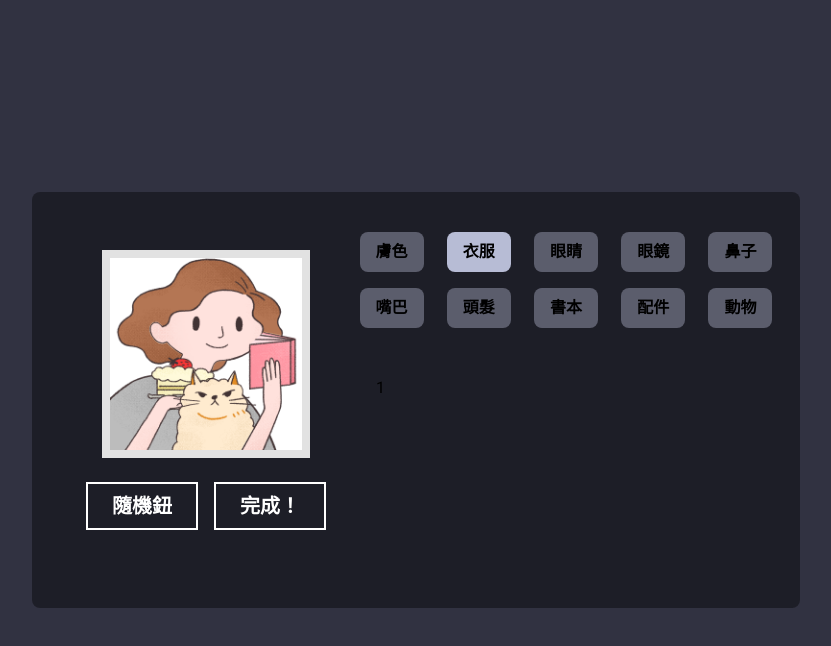
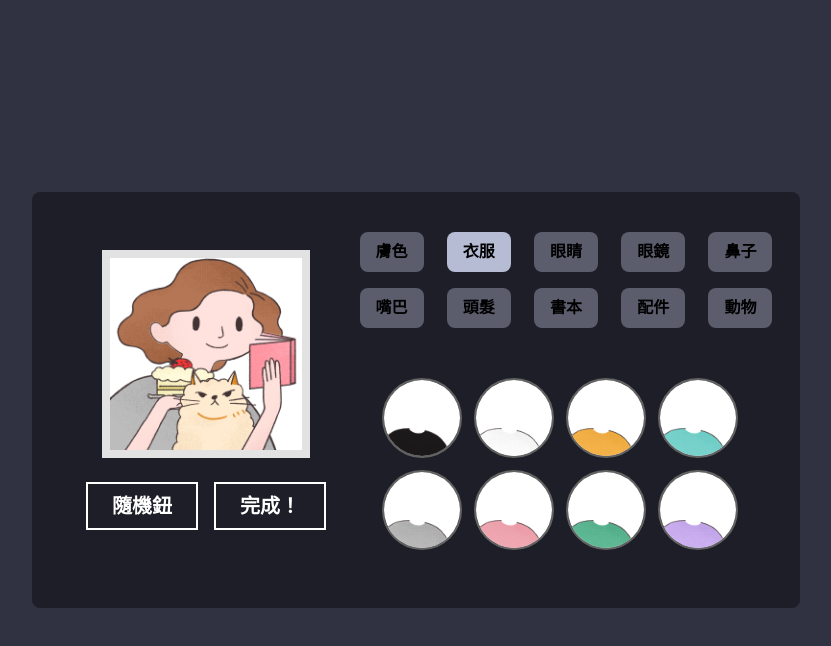
Before and after one commit to one-liang/avatar-doll, a Nuxt app: page / in a window 1280 px wide. Both pictures are taken after a click on the button "衣服". Shown: the top 646 px of the page, without its empty margins (224-1055 px from the left). Built offline with nearby package versions, Linux system fonts and the light colour scheme.

Commit message:
update layout

```diff
--- a/components/Swiper/Body.vue
+++ b/components/Swiper/Body.vue
@@ -1,18 +1,50 @@
 <template>
   <SwiperRows>
     <div
-      v-for="(slide, index) in 5"
-      :key="`Body_${index}`"
+      v-for="body in 8"
+      :key="`Body_${body}`"
       class="swiper-slide"
+      :class="{
+        selected: body === activeItem,
+      }"
     >
-      {{ slide }}
+      <div
+        :class="{
+          'border-4 border-white shadow-inner': body === activeItem,
+        }"
+        class="relative w-20 h-20 overflow-hidden border-2 rounded-full border-gray-dark"
+      >
+        <button
+          :class="`body_${body}`"
+          class="relative w-20 h-20 bg-white bg-center bg-no-repeat bg-cover scale-200 focus:outline-none"
+          type="button"
+          @click="onClick(body)"
+        />
+      </div>
     </div>
   </SwiperRows>
 </template>
 
 <script>
 export default {
-  name: 'SwiperBody'
-
+  name: 'SwiperBody',
+  data () {
+    return {
+      activeItem: null
+    }
+  },
+  methods: {
+    onClick (item) {
+      // eslint-disable-next-line no-console
+      console.log('body: ', item)
+      this.activeItem = item
+    }
+  }
 }
 </script>
+
+<style scoped>
+::v-deep .swiper-slide {
+  @apply w-20 h-20 !important;
+}
+</style>
--- a/components/Swiper/Glasses.vue
+++ b/components/Swiper/Glasses.vue
@@ -1,17 +1,50 @@
 <template>
   <SwiperRows>
     <div
-      v-for="(slide, index) in 5"
-      :key="`Glasses_${index}`"
+      v-for="glasses in 8"
+      :key="`Glasses_${glasses}`"
       class="swiper-slide"
+      :class="{
+        selected: glasses === activeItem,
+      }"
     >
-      {{ slide }}
+      <div
+        :class="{
+          'border-4 border-white shadow-inner': glasses === activeItem,
+        }"
+        class="relative w-20 h-20 overflow-hidden border-2 rounded-full border-gray-dark"
+      >
+        <button
+          :class="`glasses_${glasses}`"
+          class="relative w-20 h-20 transform scale-150 -translate-x-2 translate-y-4 bg-white bg-center bg-no-repeat bg-cover focus:outline-none"
+          type="button"
+          @click="onClick(glasses)"
+        />
+      </div>
     </div>
   </SwiperRows>
 </template>
 
 <script>
 export default {
-  name: 'SwiperGlasses'
+  name: 'SwiperGlasses',
+  data () {
+    return {
+      activeItem: null
+    }
+  },
+  methods: {
+    onClick (item) {
+      // eslint-disable-next-line no-console
+      console.log('glasses: ', item)
+      this.activeItem = item
+    }
+  }
 }
 </script>
+
+<style scoped>
+::v-deep .swiper-slide {
+  @apply w-20 h-20 !important;
+}
+</style>
--- a/components/Swiper/Nose.vue
+++ b/components/Swiper/Nose.vue
@@ -1,13 +1,50 @@
 <template>
   <SwiperRows>
-    <div>
-      1
+    <div
+      v-for="nose in 8"
+      :key="`Nose_${nose}`"
+      class="swiper-slide"
+      :class="{
+        selected: nose === activeItem,
+      }"
+    >
+      <div
+        :class="{
+          'border-4 border-white shadow-inner': nose === activeItem,
+        }"
+        class="relative w-20 h-20 overflow-hidden border-2 rounded-full border-gray-dark"
+      >
+        <button
+          :class="`nose_${nose}`"
+          class="relative w-20 h-20 transform -translate-x-3 translate-y-4 bg-white bg-center bg-no-repeat bg-cover scale-200 focus:outline-none"
+          type="button"
+          @click="onClick(nose)"
+        />
+      </div>
     </div>
   </SwiperRows>
 </template>
 
 <script>
 export default {
-  name: 'SwiperNose'
+  name: 'SwiperNose',
+  data () {
+    return {
+      activeItem: null
+    }
+  },
+  methods: {
+    onClick (item) {
+      // eslint-disable-next-line no-console
+      console.log('nose: ', item)
+      this.activeItem = item
+    }
+  }
 }
 </script>
+
+<style scoped>
+::v-deep .swiper-slide {
+  @apply w-20 h-20 !important;
+}
+</style>
--- a/components/Swiper/Skin.vue
+++ b/components/Swiper/Skin.vue
@@ -5,8 +5,23 @@
         v-for="skin in 4"
         :key="`Skin_${skin}`"
         class="swiper-slide"
+        :class="{
+          selected: skin === activeItem,
+        }"
       >
-        <button :class="{selected: skin === activeItem, [`skin_${skin}`]: `skin_${skin}` }" class="relative w-20 h-20 border-2 rounded-full border-gray-dark focus:outline-none" type="button" @click="skinClick(skin)" />
+        <div
+          :class="{
+            'border-4 border-white shadow-inner': skin === activeItem,
+          }"
+          class="relative w-20 h-20 overflow-hidden border-2 rounded-full border-gray-dark"
+        >
+          <button
+            :class="`skin_${skin}`"
+            class="relative w-20 h-20 bg-no-repeat focus:outline-none"
+            type="button"
+            @click="onClick(skin)"
+          />
+        </div>
       </div>
     </div>
   </div>
@@ -40,9 +55,9 @@ export default {
     })
   },
   methods: {
-    skinClick (item) {
+    onClick (item) {
       // eslint-disable-next-line no-console
-      console.log(item)
+      console.log('skin: ', item)
       this.activeItem = item
     }
   }
```
